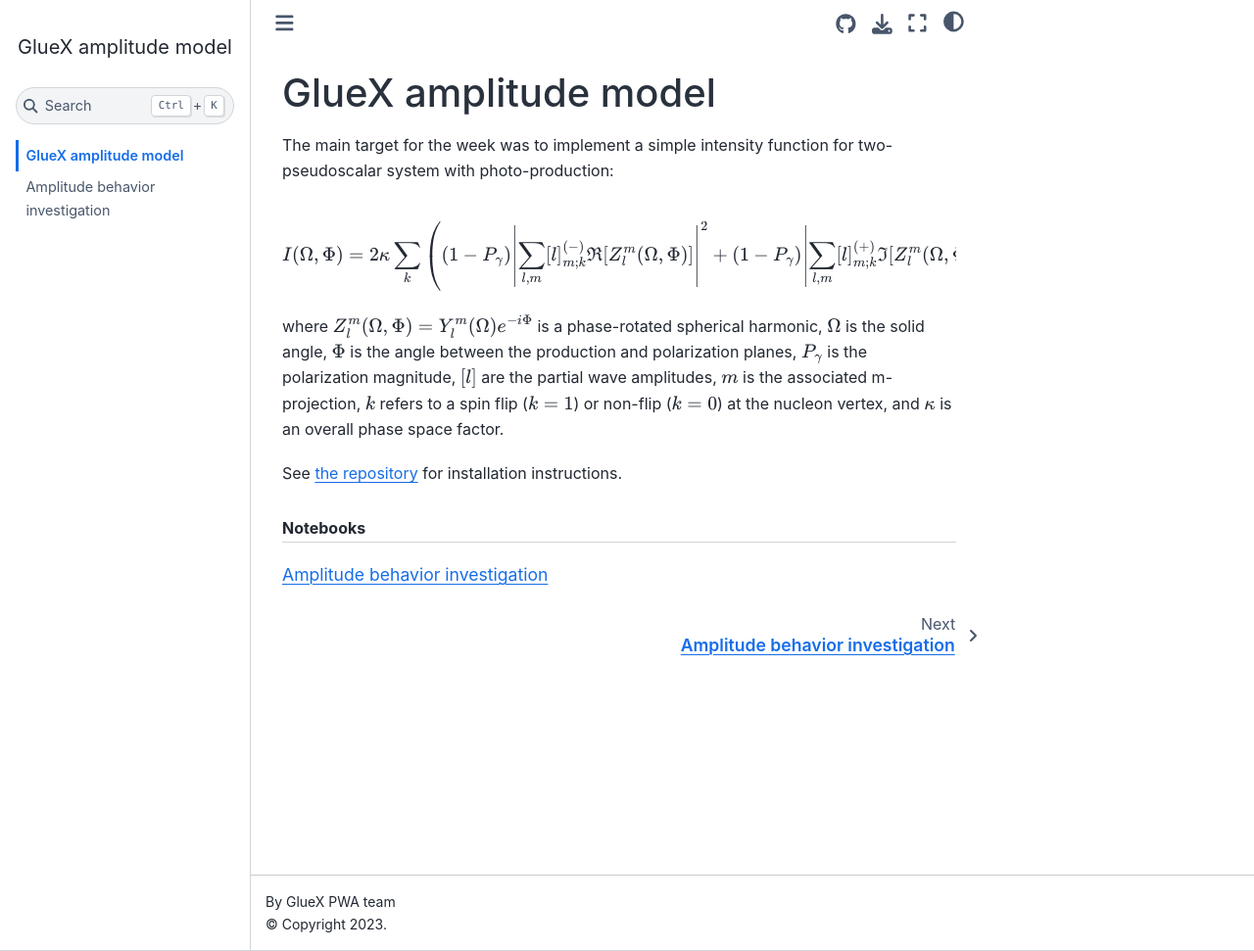
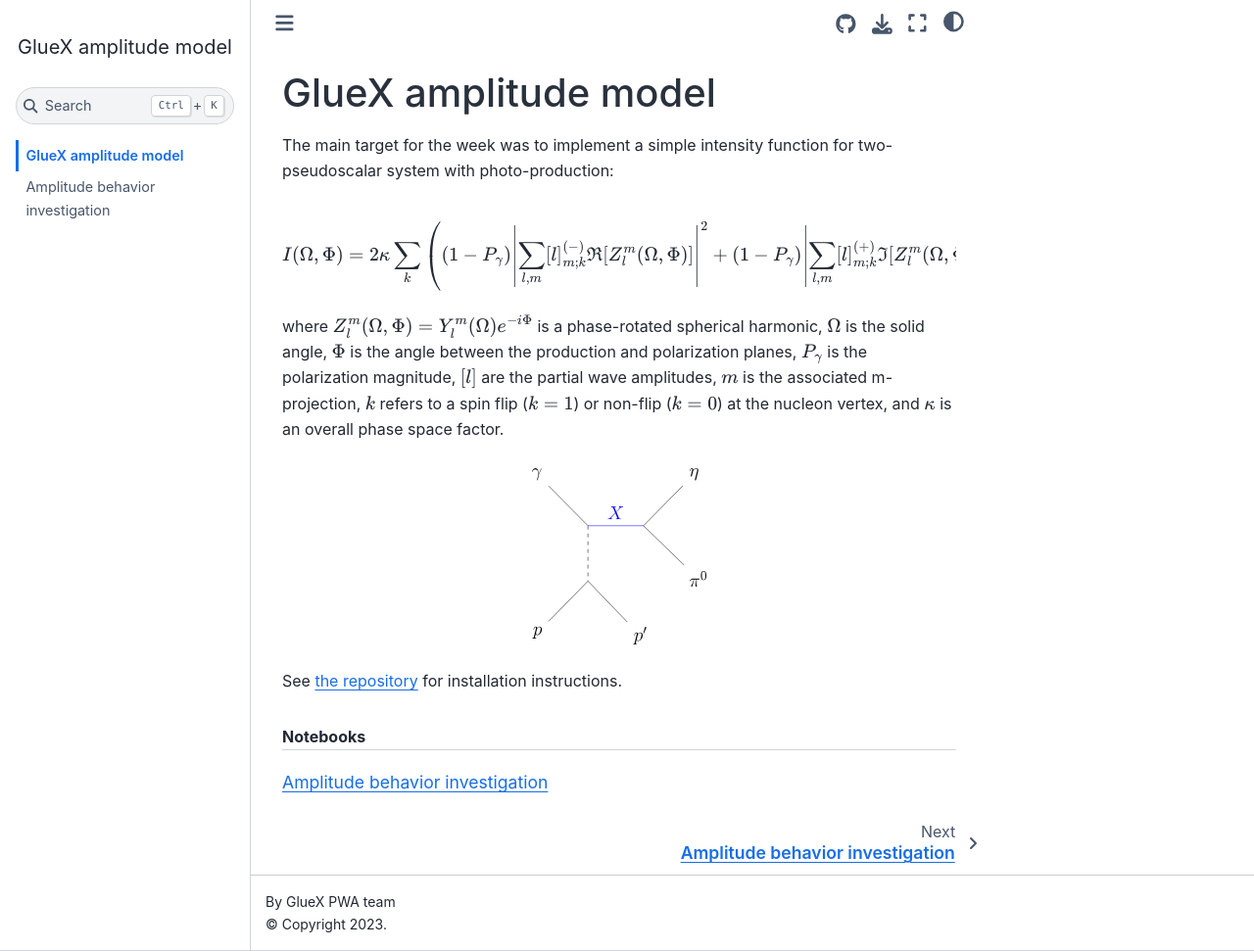
Before and after one commit to ComPWA/gluex-amplitude, a Jupyter Book: the page built from docs/index.md, in a window 1280 px wide and 971 px high. Shown: the whole window at 98% size. Built offline with Jupyter Book 1.0.4 settings and Sphinx 7.4.7 and the Sphinx Book theme 1.1.4, drawn with Linux system fonts in a browser that asks for light colours.

Commit message:
DOC: add two-pseudoscalar Feynman diagram

````diff
--- a/README.md
+++ b/README.md
@@ -14,6 +14,8 @@ I(\Omega,\Phi) = 2\kappa\sum_{k}\left(
 $$
 
 where $Z_{l}^{m}(\Omega,\Phi)=Y_{l}^{m}(\Omega)e^{-i\Phi}$ is a phase-rotated spherical harmonic, $\Omega$ is the solid angle, $\Phi$ is the angle between the production and polarization planes, $P_{\gamma}$ is the polarization magnitude, $[l]$ are the partial wave amplitudes, $m$ is the associated m-projection, $k$ refers to a spin flip ($k=1$) or non-flip ($k=0$) at the nucleon vertex, and $\kappa$ is an overall phase space factor.
+
+![](docs/fig/feynman-gluex-two-pseudoscalar.svg)
 
 ## Installation
 
--- a/docs/index.md
+++ b/docs/index.md
@@ -5,6 +5,9 @@
 :end-line: 16
 ```
 
+:::{figure} fig/feynman-gluex-two-pseudoscalar.svg
+:::
+
 See [the repository](https://github.com/redeboer/gluex-amplitude) for installation instructions.
 
 :::{rubric} Notebooks
````
Also changed, not shown: docs/fig/feynman-gluex-two-pseudoscalar.svg (added), docs/widget.ipynb, 2 other files.
